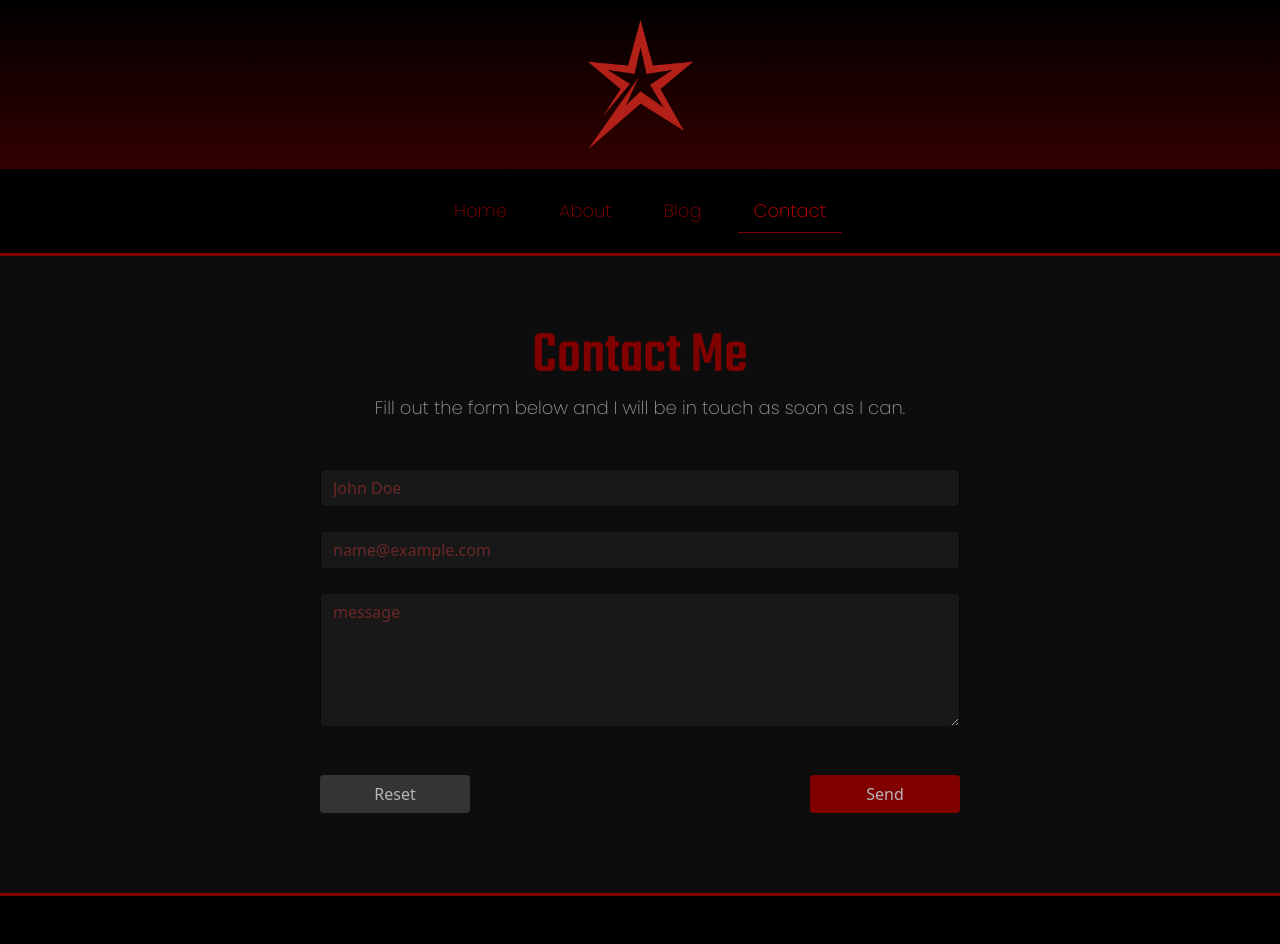
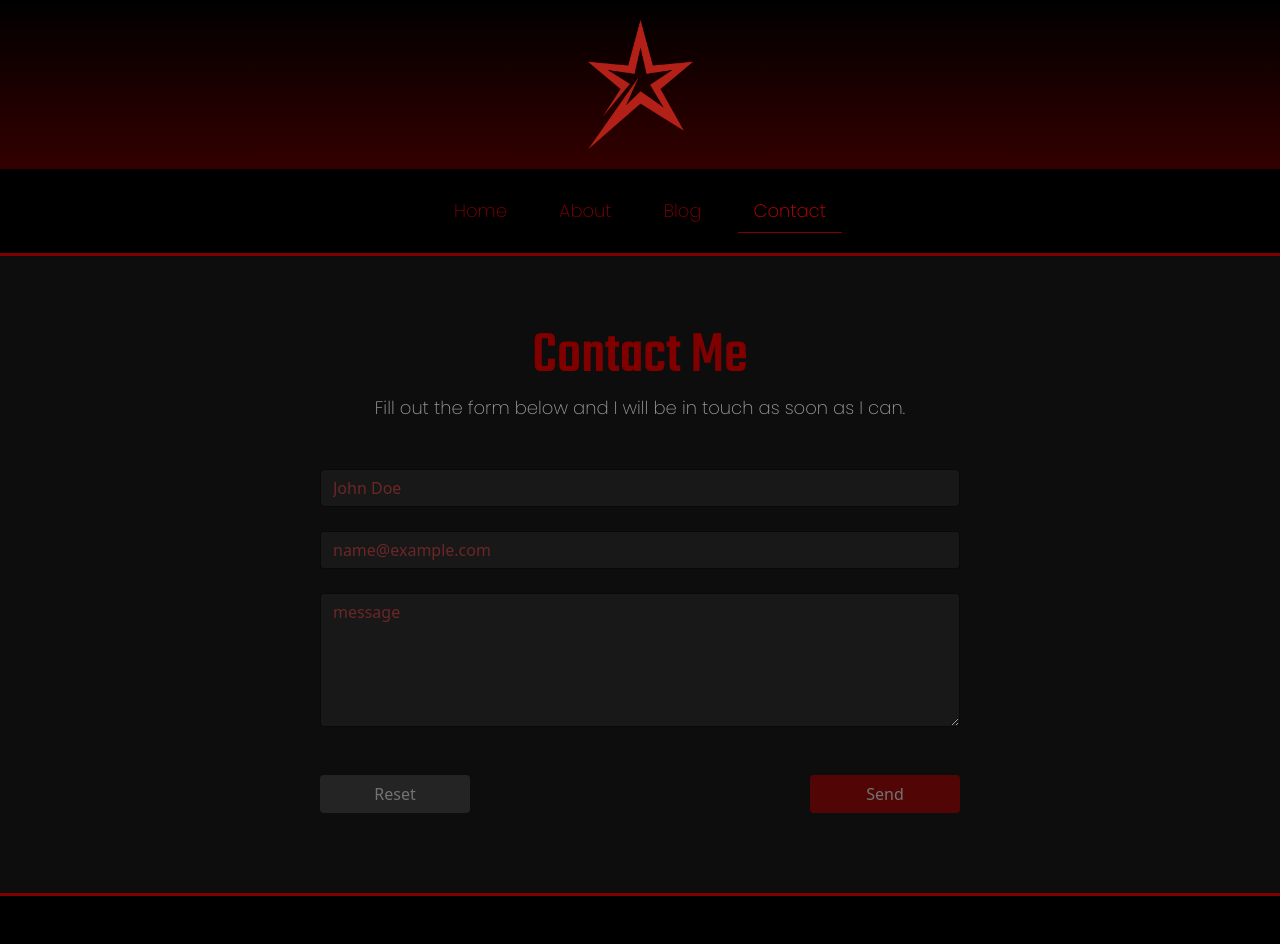
Before and after one commit to dstepha3/DanielOnline, a Vue app in the folder frontend/: page /contact in a window 1280 px wide. Shown: the top 944 px of the page. Built offline with nearby package versions, Linux system fonts and the light colour scheme.

Commit message:
+ btn styles

```diff
--- a/frontend/src/views/pages/Contact.vue
+++ b/frontend/src/views/pages/Contact.vue
@@ -87,6 +87,14 @@ export default {
     background-color: var(--theme-warning-dark);
   }
 
+  .btn{
+    opacity: 0.60;
+    transition: all 0.3s;
+  }
+  .btn:hover{
+    opacity: 1;
+  }
+
   @media screen and (max-width: 786px){
       #contact-body {
           margin: 80px 10%;
```
